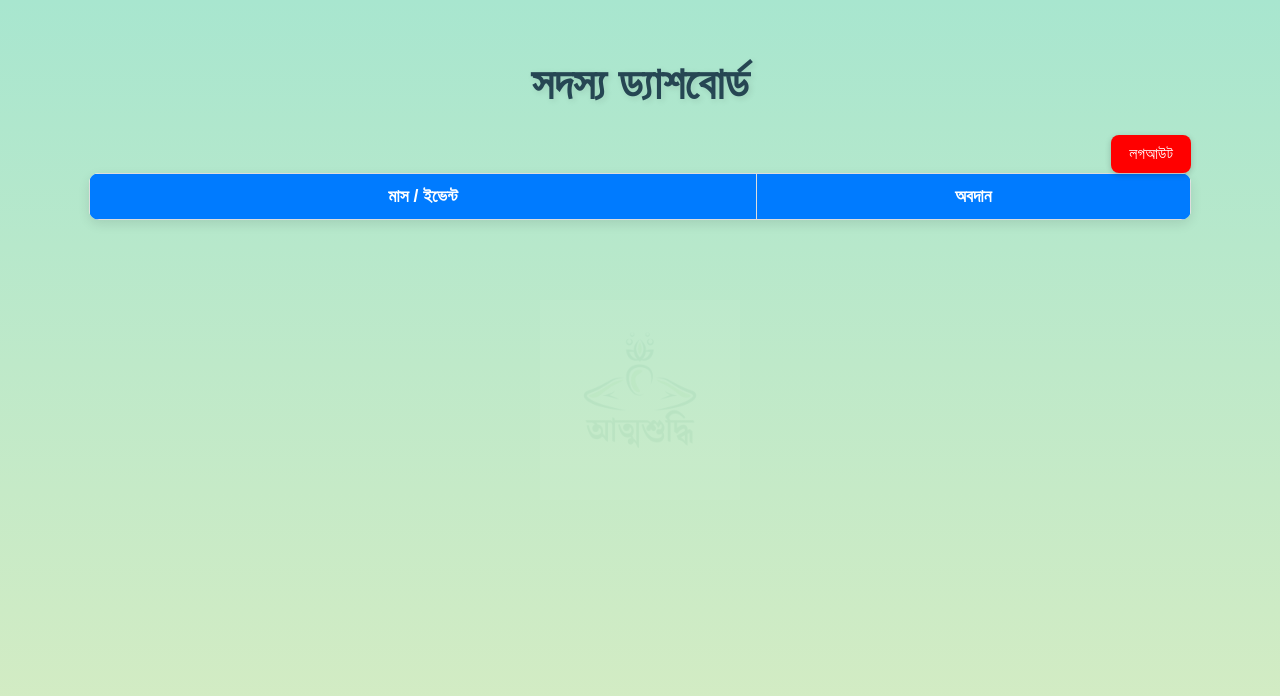
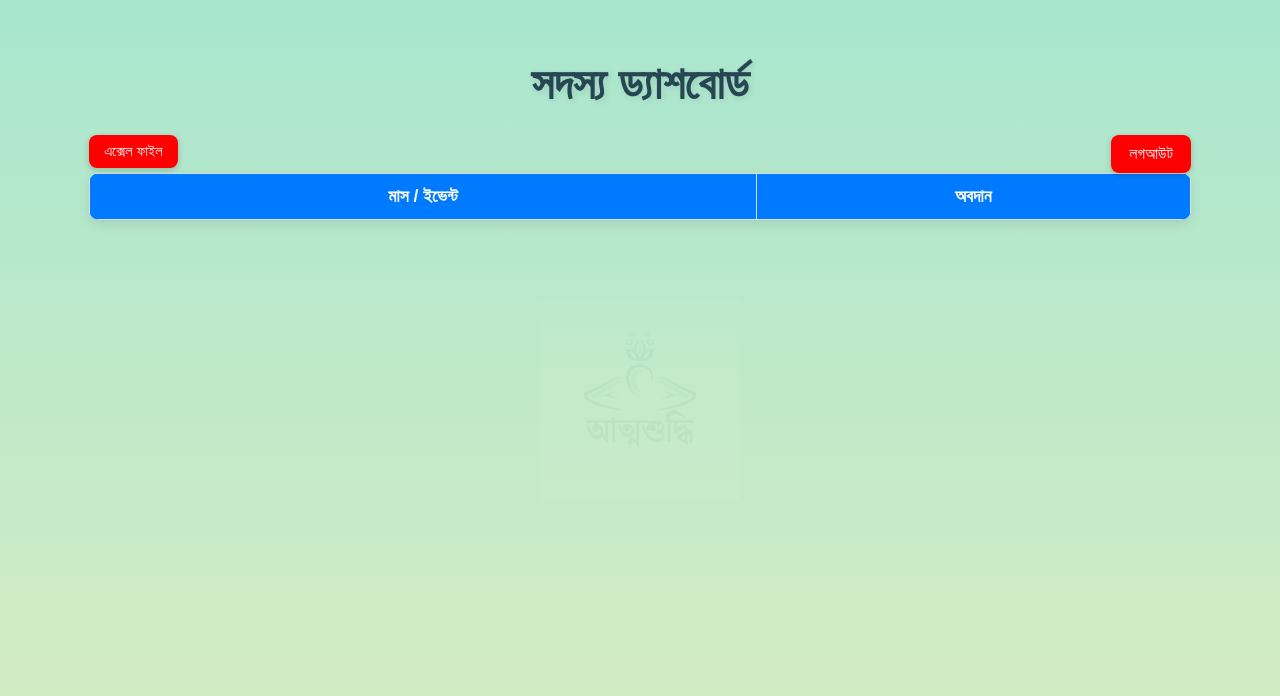
Before and after one commit to Atmoshuddi/Atmoshuddhi, a plain HTML site: page members/member-dashboard.html in a window 1280 px wide. Drawn offline with Linux system fonts and the light colour scheme; no server answers; files whose address does not match are found by name.

Commit message:
Update member-dashboard.html

```diff
--- a/members/member-dashboard.html
+++ b/members/member-dashboard.html
@@ -72,6 +72,21 @@
     table { width: 95%; }
     #logoutBtn { padding: 8px 15px; font-size: 0.9rem; }
   }
+   #excelfile {
+    float: left;
+    margin-left: 5%;
+    padding: 10px 18px;
+    background: red;
+    color: white;
+    border: none;
+    border-radius: 8px;
+    cursor: pointer;
+    font-size: 1rem;
+    box-shadow: 0 2px 6px rgba(0,0,0,0.2);
+  }
+  #excelfile:hover { background: darkred; }
+      #excelfile { padding: 8px 15px; font-size: 0.9rem; }
+
 </style>
 </head>
 <body>
@@ -81,6 +96,7 @@
 <h1>সদস্য ড্যাশবোর্ড</h1>
 <div id="memberName"></div>
 <button id="logoutBtn">লগআউট</button>
+<button id="excelfile" onclick="window.location.href='https://1drv.ms/f/c/920544377a6755f3/ElmgEem2iq1BpS8iaCmu2MABuZRphS_LzTgV5zJVrUOA4w'">এক্সেল ফাইল</button>
 
 <table>
 <thead>
```
